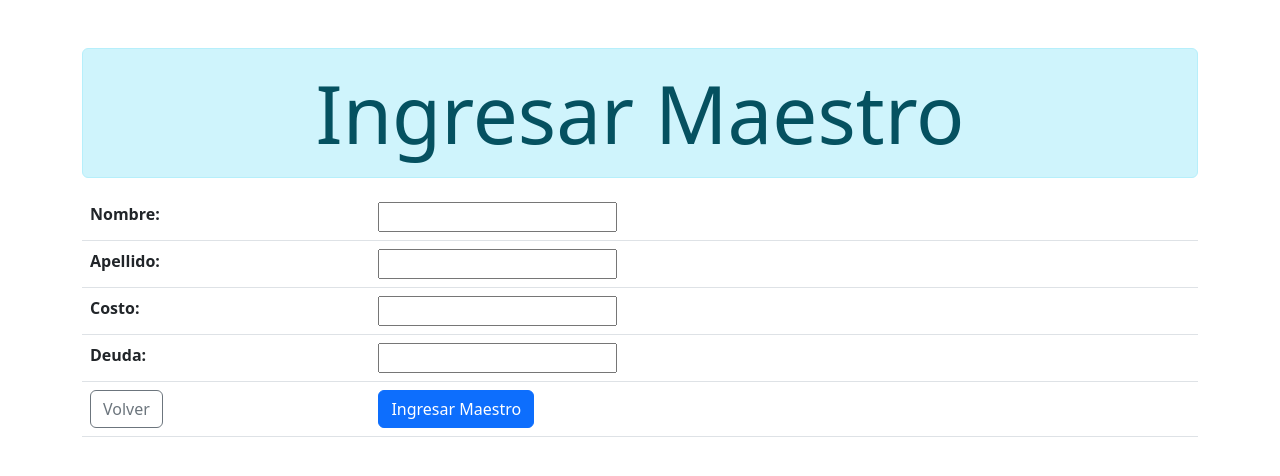
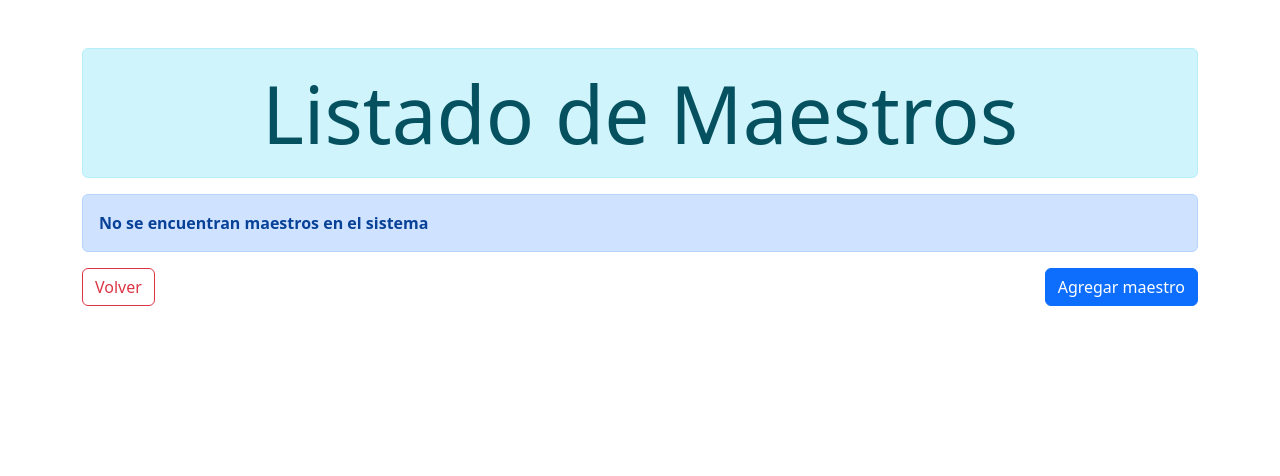
Before and after one commit to DarthSeveros/caba-as, a Django app: page /maestro/ in a window 1280 px wide. Shown: the top 476 px of the page. Run offline with Django 4.2, Linux system fonts and the light colour scheme; data that the repository does not hold is empty; some libraries are stand-ins or nearby versions.

Commit message:
Modificaciones a seccion maestros
Fusionamos el listado e ingreso de maestros, además añadimos la función de eliminar maestros

```diff
--- a/cabain/cabain/urls.py
+++ b/cabain/cabain/urls.py
@@ -34,7 +34,7 @@ urlpatterns = [
     path('unidad_medida/', views.unidad_medida, name='unidad_medida'),
     path('unidad_medida/<int:id>', views.actualizar_unidad_medida, name='actualizar_unidad_medida'),
     path('unidad_medida_delete/<int:id>', views.eliminar_unidad_medida, name='eliminar_unidad_medida'),
-    path('maestro/', views.ingresar_maestro, name='ingresar_maestro'),
-    path('listado_maestro/', views.listado_maestro, name='listado_maestro'),
-    path('actualizar_maestro/<int:id>', views.actualizar_maestro, name='actualizar_maestro')
+    path('maestro/', views.maestro, name='maestro'),
+    path('actualizar_maestro/<int:id>', views.actualizar_maestro, name='actualizar_maestro'),
+    path('aliminar_maestro/<int:id>', views.eliminar_maestro, name='eliminar_maestro')
 ]
--- a/cabain/cabin_APP/forms.py
+++ b/cabain/cabin_APP/forms.py
@@ -38,7 +38,7 @@ class FormCreateProject(forms.ModelForm):
         fields = '__all__'
 
 
-class FormPaymenMethod(forms.ModelForm):
+class FormPaymentMethod(forms.ModelForm):
     class Meta:
         model = PaymentMethod
         fields = '__all__'
--- a/cabain/cabin_APP/views.py
+++ b/cabain/cabin_APP/views.py
@@ -1,5 +1,5 @@
 from django.shortcuts import render, redirect
-from cabin_APP.forms import FormRegion, FormCity, FormUserLogin, FormUserRegistration, FormCreateProject, FormPaymenMethod, FormUnidadMedida, FormWorker
+from cabin_APP.forms import FormRegion, FormCity, FormUserLogin, FormUserRegistration, FormCreateProject, FormPaymentMethod, FormUnidadMedida, FormWorker
 from cabin_APP.models import Region, City, User, Project, PaymentMethod, MeasureUnit, Worker
 
 # Create your views here.
@@ -79,9 +79,9 @@ def main_menu(request, userId):
     return render(request, 'menu_principal.html', context)
 
 def payment_method(request):
-    form = FormPaymenMethod()
+    form = FormPaymentMethod()
     if request.method == 'POST':
-        form = FormPaymenMethod(request.POST)
+        form = FormPaymentMethod(request.POST)
         if form.is_valid():
             form.save()
             return redirect(payment_method)
@@ -98,10 +98,10 @@ def eliminar_metodo_pago(request, id):
     return redirect(payment_method)
 
 def actualizar_metodo_pago(request, id):
-    form = PaymentMethod()
     metodo = PaymentMethod.objects.get(id=id)
+    form = FormPaymentMethod(instance=metodo)
     if request.method == 'POST':
-        form = PaymentMethod(instance=metodo)
+        form = FormPaymentMethod(request.POST, instance=metodo)
         if form.is_valid():
             form.save()
             return redirect(payment_method)
@@ -146,20 +146,19 @@ def eliminar_unidad_medida(request, id):
     unidad.delete()
     return redirect(unidad_medida)
 
-def ingresar_maestro(request):
+def maestro(request):
     form = FormWorker()
+    maestros = Worker.objects.all()
     if request.method == 'POST':
         form = FormWorker(request.POST)
         if form.is_valid():
             form.save()
-            return redirect(listado_maestro)
-    context = {'form': form}
-    return render(request, 'ingresar_maestro.html', context)
-
-def listado_maestro(request):
-    maestros = Worker.objects.all()
-    context = {'maestros': maestros}
-    return render(request, 'listar_maestro.html', context)
+            return redirect(maestro)
+    context = {
+        'form': form,
+        'maestros': maestros
+        }
+    return render(request, 'maestro.html', context)
 
 def actualizar_maestro(request, id):
     worker = Worker.objects.get(id=id)
@@ -168,6 +167,11 @@ def actualizar_maestro(request, id):
         form = FormWorker(request.POST, instance=worker)
         if form.is_valid():
             form.save()
-            return redirect(listado_maestro)
+            return redirect(maestro)
     context = {'form': form}
     return render(request, 'actualizar_maestro.html', context)
+
+def eliminar_maestro(request, id):
+    worker = Worker.objects.get(id=id)
+    worker.delete()
+    return redirect(maestro)
--- a/cabain/templates/actualizar_maestro.html
+++ b/cabain/templates/actualizar_maestro.html
@@ -10,7 +10,7 @@
 
         <tr>
             <td>
-                <a href="{% url 'listado_maestro' %}" class="btn btn-outline-secondary">Volver</a>
+                <a href="{% url 'maestro' %}" class="btn btn-outline-secondary">Volver</a>
             </td>
             <td>
                 <input type="submit" value="Actualizar Maestro" class="btn btn-primary"></td>
--- a/cabain/templates/actualizar_metodo_pago.html
+++ b/cabain/templates/actualizar_metodo_pago.html
@@ -4,7 +4,7 @@
 {% block onload %}onload="onLoadModal('actualizarMetodoPago');"{% endblock onload %}
 
 {% block moreBody %}
-<div class="modal fade" id="actualizarMetodoPago" tabindex="-1" aria-labelledby="exampleModalLabel" aria-hidden="true" onclick="location.href='{% url 'payment_method' %}'">
+<div class="modal fade" id="actualizarMetodoPago" tabindex="-1" aria-labelledby="exampleModalLabel" aria-hidden="true">
     <div class="modal-dialog modal-dialog-centered">
       <div class="modal-content">
         <div class="modal-header">
--- a/cabain/templates/ingresar_maestro.html
+++ /dev/null
@@ -1,20 +0,0 @@
-{% extends 'layout.html' %}
-{% block title %}Ingresar Maestro{% endblock %}
-
-{% block body %}
-<div class="alert alert-info display-1 text-center">Ingresar Maestro</div>
-<form method="POST">
-    <table class="table">
-        {{ form.as_table }}
-        {% csrf_token %}
-
-        <tr>
-            <td>
-                <a href="{% url 'menu_principal' %}" class="btn btn-outline-secondary">Volver</a>
-            </td>
-            <td>
-                <input type="submit" value="Ingresar Maestro" class="btn btn-primary"></td>
-        </tr>
-    </table>
-</form>
-{% endblock %}
--- /dev/null
+++ b/cabain/templates/maestro.html
@@ -0,0 +1,92 @@
+{% extends 'layout.html' %}
+{% load static %}
+
+{% block title %}Maestros{% endblock %}
+
+{% block head %}
+<script src="{% static 'js/functions.js' %}"></script>
+{% endblock %}
+
+{% block body %}
+
+<div class="alert alert-info display-1 text-center">Listado de Maestros</div>
+    {% if maestros %}
+    <table class="table table-striped table-inverse table-responsive">
+        <thead class="thead-inverse">
+            <tr>
+                <th>Id</th>
+                <th>Nombre Maestro</th>
+                <th>Deuda</th>
+            </tr>
+        </thead>
+        <tbody>
+            {% for maestro in maestros %}
+            <tr>
+                <td>{{ maestro.id }}</td>
+                <td>{{ maestro.names}} {{maestro.last_names}}</td>
+                <td>{{ maestro.balance }}</td>
+                <td><a href="{% url 'actualizar_maestro' id=maestro.id %}" class="btn btn-success btn-sm float-end"><i class="bi bi-pencil"></i></a></td>
+                <td>
+                    <button type="button" onclick="url='{% url "eliminar_maestro" id=maestro.id %}';setIdDelete('{{ maestro.id }}', '{{ maestro.names }} {{ maestro.last_names }}', url);" class="btn btn-danger btn-sm float-start" data-bs-toggle="modal" data-bs-target="#deleteWorkerModal">
+                        <i class="bi bi-trash"></i>
+                    </button>
+                </button></td>
+            </tr>
+            {% endfor %}
+        </tbody>
+    </table>
+    {% else %}
+    <div class="alert alert-primary" role="alert">
+        <strong>No se encuentran maestros en el sistema</strong>
+    </div>
+    {% endif %}
+
+    <a href="{% url 'menu_principal' %}" class="btn btn-outline-danger">Volver</a>
+    <button type="button" class="btn btn-primary float-end" data-bs-toggle="modal" data-bs-target="#addWorkerModal">
+        Agregar maestro
+    </button>
+
+<!-- Modal eliminar dato -->
+<div class="modal fade" id="deleteWorkerModal" tabindex="-1" aria-labelledby="exampleModalLabel" aria-hidden="true">
+    <div class="modal-dialog modal-dialog-centered">
+      <div class="modal-content">
+        <div class="modal-header">
+          <h1 class="modal-title fs-5" id="exampleModalLabel">Eliminar unidad</h1>
+          <button type="button" class="btn-close" data-bs-dismiss="modal" aria-label="Close"></button>
+        </div>
+        <div class="modal-body">
+            ¿Estás seguro que deseas eliminar?
+            <p id="datoEliminado"></p>
+        </div>
+        <div class="modal-footer">
+          <button type="button" class="btn btn-secondary" data-bs-dismiss="modal">Cerrar</button>
+          <a id="deleteConfirm" href="" class="btn btn-danger">Eliminar</a>
+        </div>
+      </div>
+    </div>
+</div>
+
+<!-- Modal Ingresar unidad -->
+<div class="modal fade" id="addWorkerModal" tabindex="-1" aria-labelledby="WorkerModalLabel" aria-hidden="true">
+    <div class="modal-dialog modal-dialog-centered">
+      <div class="modal-content">
+        <div class="modal-header">
+          <h1 class="modal-title fs-5" id="exampleModalLabel">Ingresar maestro</h1>
+          <button type="button" class="btn-close" data-bs-dismiss="modal" aria-label="Close"></button>
+        </div>
+        <div class="modal-body">
+            <form id="workerForm" method="POST">
+                <table class="table">
+                    {{ form.as_table }}
+                    {% csrf_token %}
+                </table>
+            </form>
+        </div>
+        <div class="modal-footer">
+          <button type="button" class="btn btn-secondary" data-bs-dismiss="modal">Cerrar</button>
+          <button type="submit" form="workerForm" class="btn btn-primary">Ingresar</button>
+        </div>
+      </div>
+    </div>
+</div>
+{% endblock %}
--- a/cabain/templates/menu_principal.html
+++ b/cabain/templates/menu_principal.html
@@ -29,7 +29,7 @@
         <ul class="dropdown-menu">
             <li><a href="{% url 'payment_method' %}" class="dropdown-item" type="button">Métodos de pago</a></li>
             <li><a href="{% url 'unidad_medida' %}" class="dropdown-item" type="button">Unidades de medida</a></li>
-            <li><a href="{% url 'listado_maestro' %}" class="dropdown-item" type="button">Maestros</a></li>
+            <li><a href="{% url 'maestro' %}" class="dropdown-item" type="button">Maestros</a></li>
         </ul>
     </div>
 </div>
--- a/cabain/templates/unidadMedida.html
+++ b/cabain/templates/unidadMedida.html
@@ -92,7 +92,7 @@
         </div>
         <div class="modal-footer">
           <button type="button" class="btn btn-secondary" data-bs-dismiss="modal">Cerrar</button>
-          <a id="deleteConfirm" href="" class="btn btn-danger btn-sm">Eliminar</a>
+          <a id="deleteConfirm" href="" class="btn btn-danger">Eliminar</a>
         </div>
       </div>
     </div>
```
Also changed, not shown: cabain/templates/listar_maestro.html (deleted, +0 -41 lines).
